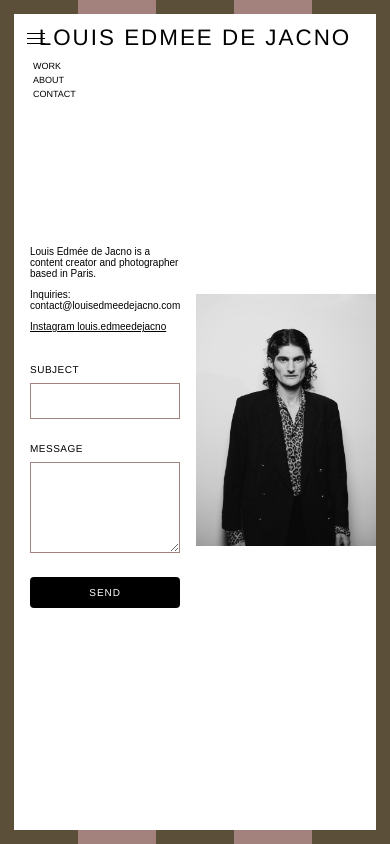
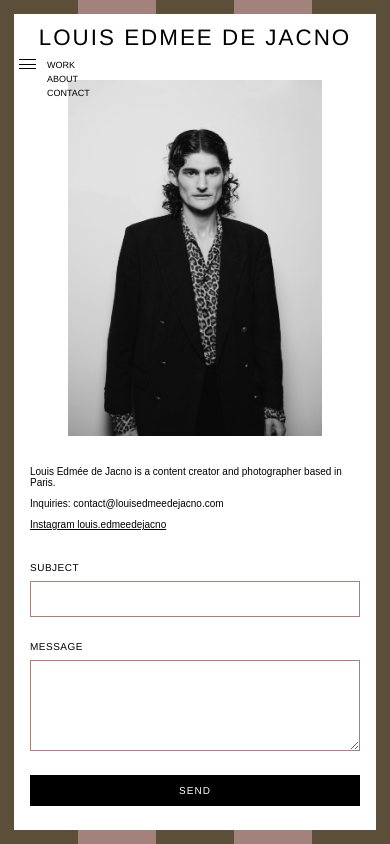
Before and after one commit to louisleger-code/louisedmeedejacno, a website: page contact.html in a window 390 px wide. Both pictures are taken after a click on the element 36 px from the left and 38 px from the top of the page. Drawn offline with Linux system fonts and the light colour scheme.

Commit message:
small fixes on mobile

```diff
--- a/style.css
+++ b/style.css
@@ -110,6 +110,19 @@ body {
 	width: 200px;
 	z-index: 3; /* Assurez-vous que le menu est au-dessus des bandes */
 	text-transform: uppercase;
+}
+
+@media screen and (max-width: 600px) {
+    .menu-icon {
+        top: 60px;
+        left: 20px;
+        zoom: 0.95;
+    }
+
+    .dropdown-menu {
+        top: 48px;
+        left: 35px;
+    }
 }
 
 .dropdown-menu a {
@@ -301,6 +314,17 @@ body {
 	max-width: 100%;
 }
 
+@media screen and (max-width: 600px) {
+    .form-block {
+        flex-direction: column-reverse;
+    }
+
+    .form-image-container {
+        max-width: 70%;
+        margin-top: 58px;
+    }
+}
+
 .form-group {
 	display: flex;
 	flex-direction: column;
@@ -343,7 +367,6 @@ body {
 	text-transform: uppercase;
 	letter-spacing: 0.1em;
 	cursor: pointer;
-	border-radius: 4px;
 	transition: background-color 0.3s ease;
 }
 
@@ -369,7 +392,7 @@ body {
 	.section-nav-container {
 		margin: 60px auto;
 		flex-direction: column;
-		gap: 24px;
+		gap: 58px;
 		padding: 24px;
 	}
 
@@ -439,6 +462,12 @@ body {
 	text-transform: uppercase;
 	font-size: 12px;
 	letter-spacing: 0.05em;
+}
+
+@media screen and (max-width: 600px) {
+	.mosaic__caption {
+	   padding: 12px;
+	}
 }
 
 .mosaic:hover .mosaic__caption {
```
